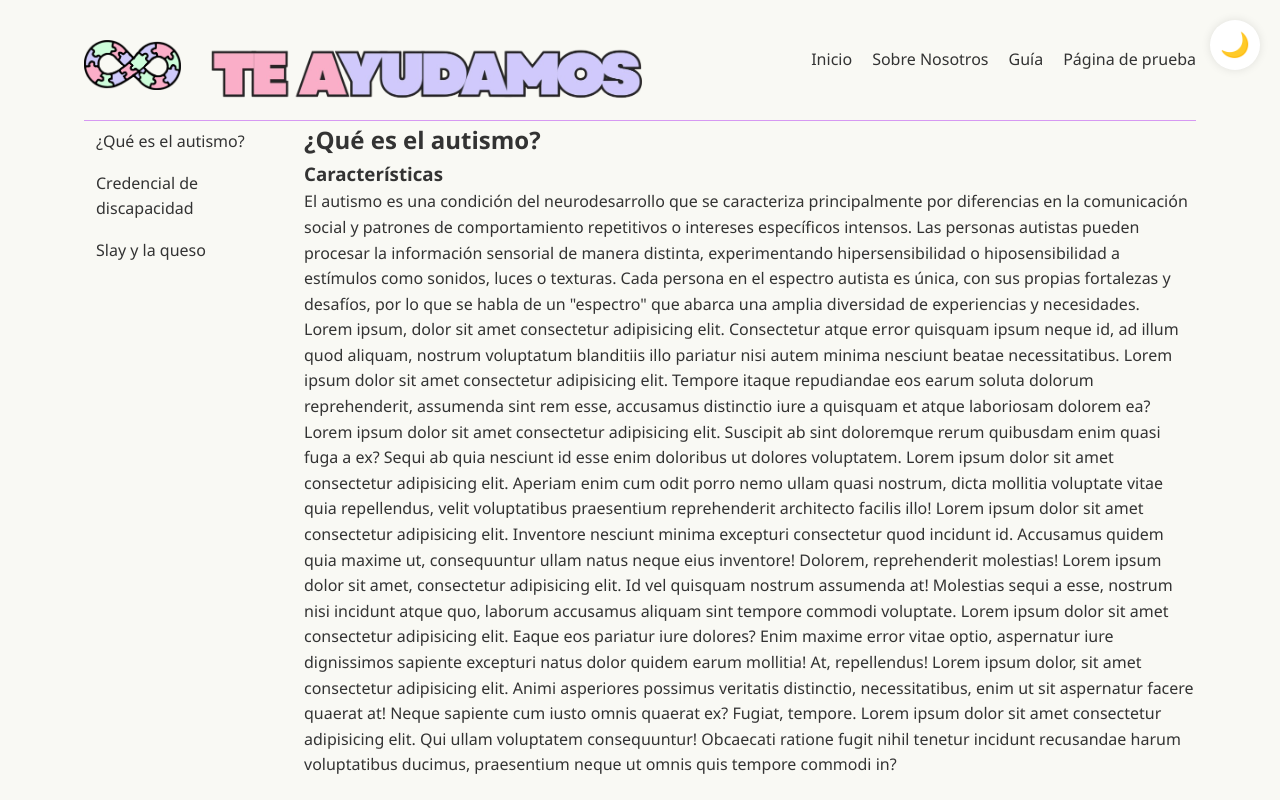
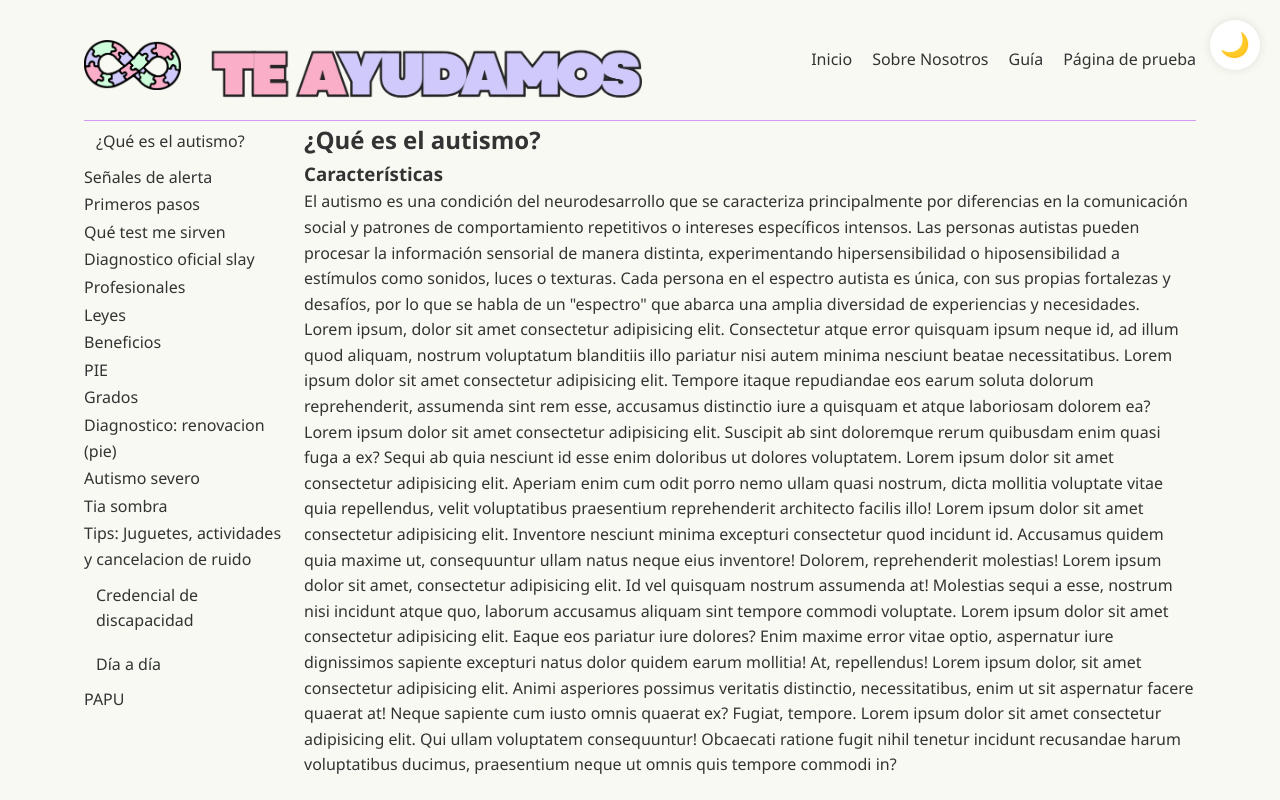
Before and after one commit to isissvh/Proyecto_TE_Ayudamos_INFOSOC, a React (Vite) app in the folder frontend/: page /guia in a window 1280 px wide. Shown: the top 800 px of the page. Built offline with nearby package versions, Linux system fonts and the light colour scheme.

Commit message:
Reunion Finalizada OwO

```diff
--- a/frontend/src/main.jsx
+++ b/frontend/src/main.jsx
@@ -8,6 +8,7 @@ import App from './App.jsx'
 import SobreNosotros from './pages/SobreNosotros';
 import { Guia } from './pages/Guia.jsx';
 import PáginadePrueba from './pages/contacto.jsx';
+import { Credencial } from './pages/Credencial.jsx';
 
 //estilos
 import './index.css'
@@ -24,6 +25,9 @@ ReactDOM.createRoot(document.getElementById('root')).render(
             <Route path="/sobre-nosotros" element={<SobreNosotros />} />
             <Route path="/guia" element={<Guia />} />
             <Route path="/contacto" element={<PáginadePrueba/>} />
+            <Route path="/credencial" element={<Credencial />}/>
+            {/* <Route path="/servicios" element={<Servicios />} /> */}
+
           </Route>
         </Routes>
       </ThemeProvider>
--- /dev/null
+++ b/frontend/src/pages/Credencial.jsx
@@ -0,0 +1,15 @@
+import React from "react";
+
+
+export function Credencial(){
+    return(
+        <>
+        <div>
+            <h1>Credencial de discapacidad</h1>
+        </div>
+        <br /><br /><br /><br /><br /><br /><br /><br /><br /><br /><br /><br /><br /><br /><br /><br />
+        <br /><br /><br /><br /><br /><br /><br /><br /><br /><br /><br /><br /><br /><br /><br /><br />
+        <br /><br /><br /><br /><br /><br /><br /><br /><br /><br /><br /><br /><br /><br /><br /><br />
+        </>
+    )
+}
--- a/frontend/src/pages/Guia.css
+++ b/frontend/src/pages/Guia.css
@@ -11,7 +11,10 @@
 
 .guia-menuItems {
   position: fixed;
+  display: flex;
+  flex-direction: column;
   width: 200px;
+  gap:2px;
 }
 
 .guia-menuItems a {
--- a/frontend/src/pages/Guia.jsx
+++ b/frontend/src/pages/Guia.jsx
@@ -1,5 +1,8 @@
 import React from "react";
 import "./Guia.css";
+import { Link, Outlet } from 'react-router-dom';
+import { Credencial } from "./Credencial";
+
 
 export function Guia() {
   return (
@@ -8,8 +11,23 @@ export function Guia() {
         <div className="menuItems-container">
           <nav className="guia-menuItems">
             <a href="#QueEsElAutismo">¿Qué es el autismo?</a>
-            <a href="#CredencialDeDiscapacidad">Credencial de discapacidad</a>
-            <a href="#HolaChavales">Slay y la queso</a>
+            <p>Señales de alerta</p>
+            <p>Primeros pasos</p>
+            <p>Qué test me sirven</p>
+            <p>Diagnostico oficial slay</p>
+            <p>Profesionales</p>
+            <p>Leyes</p>
+            <p>Beneficios</p>
+            <p>PIE</p>
+            <p>Grados</p>
+            <p>Diagnostico: renovacion (pie)</p>
+            <p>Autismo severo</p>
+            <p>Tia sombra</p>
+            <p>Tips: Juguetes, actividades y cancelacion de ruido</p>
+            <Link to="/credencial"> Credencial de discapacidad</Link>
+            <a href="#HolaChavales">Día a día</a>
+            <p>PAPU</p>
+
           </nav>
         </div>
         <section className="guia-items-parent">
```
Also changed, not shown: frontend/src/pages/Header.jsx (added), 1 other file (tests, documents, lock files or other folders).
